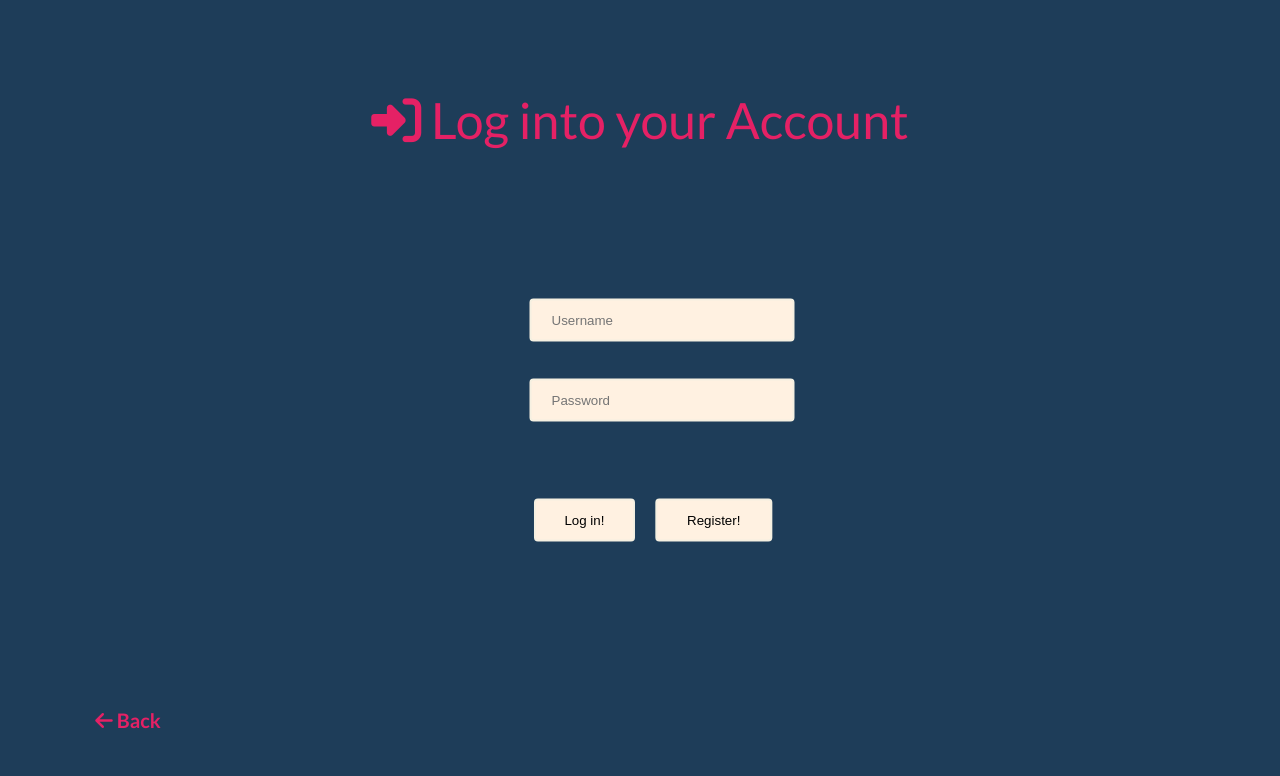
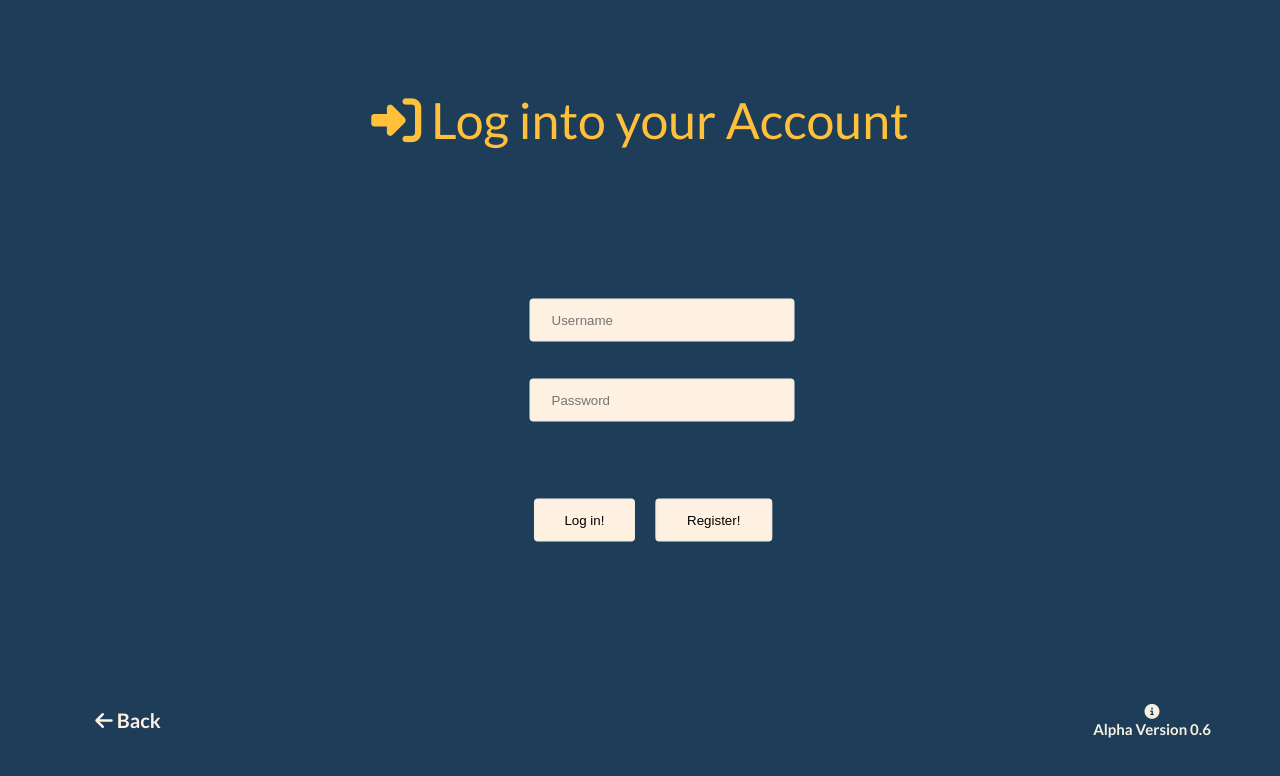
Before and after one commit to xTheFreeZe/bots-by-Marwin, a website: page account.html in a window 1280 px wide. Drawn offline with Linux system fonts and the light colour scheme.

Commit message:
`0.6` Alpha Release :white_check_mark:

```diff
--- a/account.html
+++ b/account.html
@@ -36,6 +36,11 @@
         <a href="index.html"><i class="fas fa-arrow-left"></i> Back</a>
     </div>
 
+    <div class="AlphaRelease">
+        <i class="fas fa-info-circle"></i>
+        <p> Alpha Version 0.6 </p>
+    </div>
+
     <div class="alerts" id="alert_messages">
         <p></p>
     </div>
--- a/css/account.css
+++ b/css/account.css
@@ -18,7 +18,7 @@ html {
     left: 50%;
     transform: translate(-50%, -50%);
     font-size: 50px;
-    color: #e52165;
+    color: #ffc13b;
 }
 
 .Header:after {
@@ -130,7 +130,7 @@ input[type=submit]:hover {
 
 .button_Back a {
     text-decoration: none;
-    color: #e52165;
+    color: #fff1e1;
 }
 
 .alerts {
@@ -142,3 +142,14 @@ input[type=submit]:hover {
     font-size: 50px;
     color: #e52165;
 }
+
+.AlphaRelease {
+    font-size: 15px;
+    font-weight: bold;
+    position: absolute;
+    top: 90%;
+    left: 90%;
+    transform: translate(-50%, -50%);
+    cursor: text;
+    color: #f5f0e1;
+}
--- a/css/options.css
+++ b/css/options.css
@@ -193,3 +193,14 @@ html {
     transform: translate(-50%, -50%);
     cursor: pointer;
 }
+
+.AlphaRelease {
+    font-size: 15px;
+    font-weight: bold;
+    position: absolute;
+    top: 90%;
+    left: 90%;
+    transform: translate(-50%, -50%);
+    cursor: text;
+    color: #0d1137;
+}
--- a/css/style.css
+++ b/css/style.css
@@ -150,6 +150,17 @@ html {
     color: #f5f0e1;
 }
 
+.AlphaRelease {
+    font-size: 15px;
+    font-weight: bold;
+    position: absolute;
+    top: 90%;
+    left: 90%;
+    transform: translate(-50%, -50%);
+    cursor: text;
+    color: #f5f0e1;
+}
+
 .credits {
     color: #645b5d;
     letter-spacing: 3px;
--- a/js/index.js
+++ b/js/index.js
@@ -2,14 +2,6 @@ function myFunction() {
     var element = document.body;
     element.classList.toggle("dark-mode");
 }
-
-let usernames = [
-
-];
-
-let passwords = [
-
-];
 
 function Submitfunction() {
 
@@ -75,9 +67,7 @@ function RegsiterFunction() {
 
     document.getElementById("alert_messages").innerHTML = "Successfully created an Account!";
 
-
     window.location.href = "options.html";
-
 
 }
 
@@ -101,7 +91,8 @@ function LogOut() {
 
     if (!localStorage.getItem("username")) {
 
-        alert('Please log in before you log out...');
+        alert('You will be re-directed to our Log-In Page!');
+        window.location.href = "account.html";
         return;
     }
 
@@ -109,4 +100,5 @@ function LogOut() {
 
     document.getElementById("CurrentAccount").innerHTML = ("Succesfully logged out!");
 
+    location.reload();
 }
```
Also changed, not shown: index.html (+6 -4 lines), options.html (+5 -0 lines).
